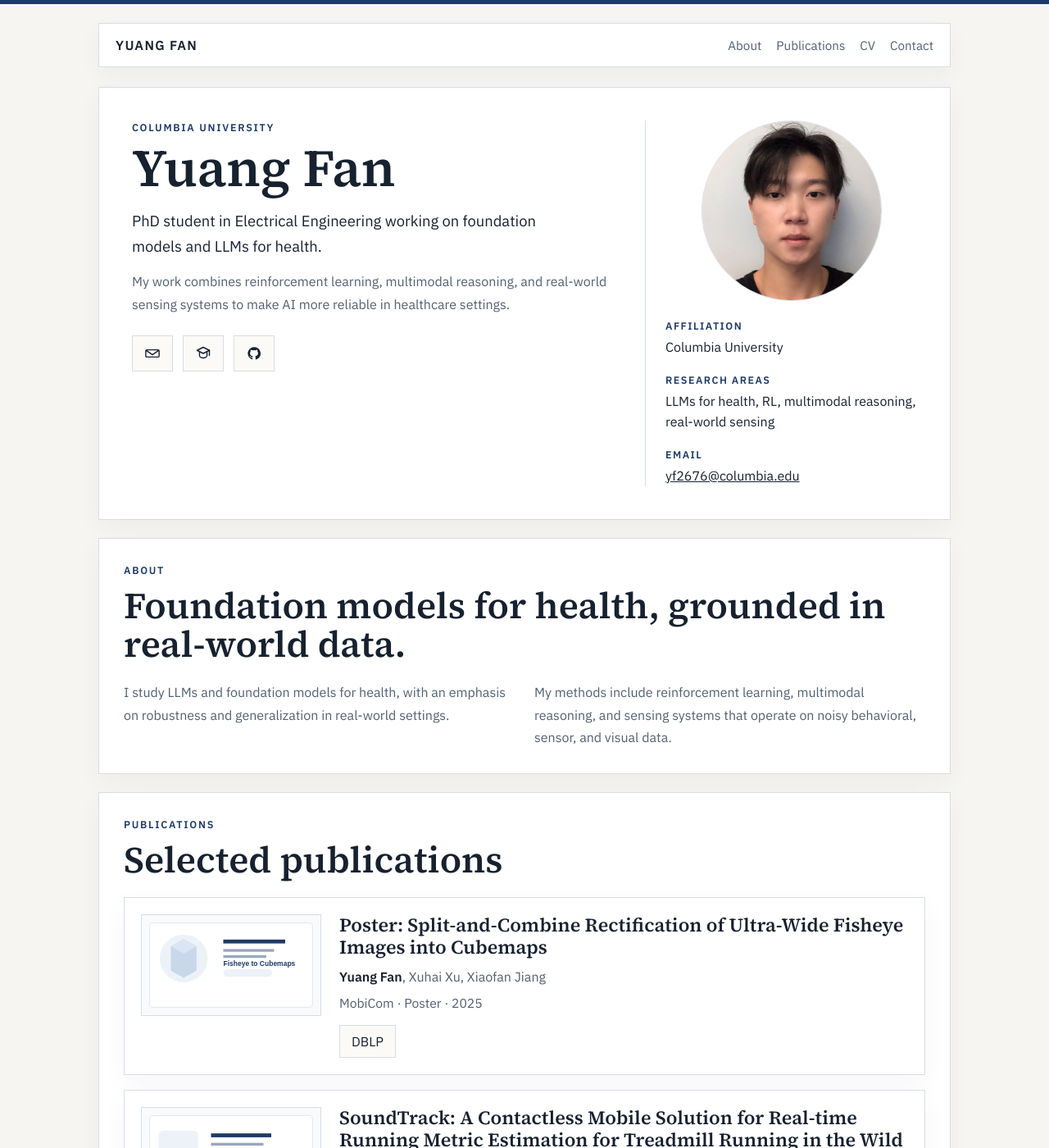
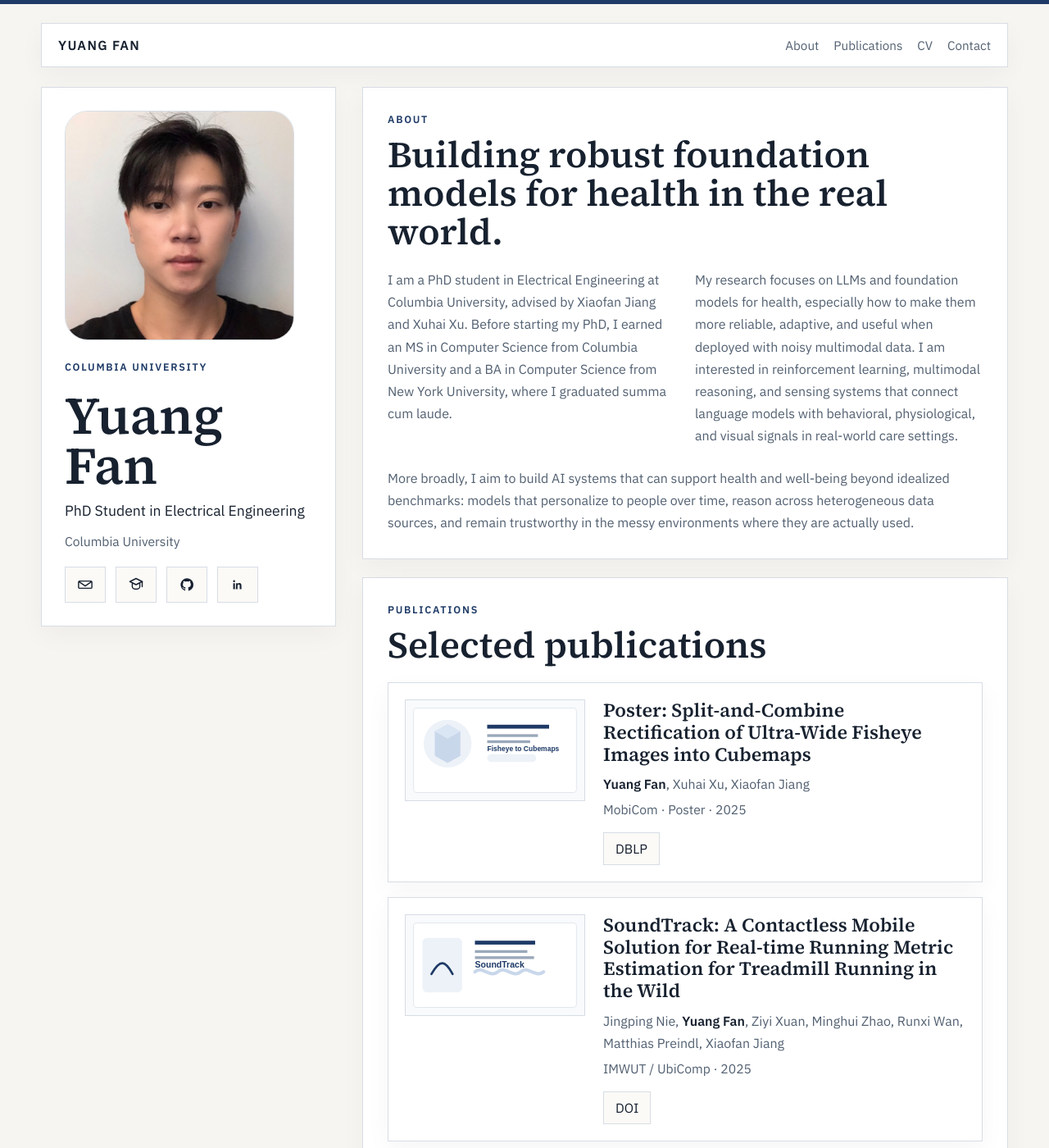
Before and after one commit to yfan2676/yfan2676.github.io, a Jekyll site: the page built from index.html, in a window 1280 px wide and 1400 px high. Shown: the whole window at 82% size. Built offline with Jekyll 4.4.1, drawn with Linux system fonts in a browser that asks for light colours.

Commit message:
Refine homepage profile layout

```diff
--- a/index.html
+++ b/index.html
@@ -31,19 +31,20 @@ layout: null
         </nav>
       </header>
 
-      <main id="top" class="site-main">
-        <section class="intro reveal">
-          <div class="intro-copy">
+      <div class="main-layout">
+        <aside id="top" class="profile-card reveal" aria-label="Profile card">
+          <img
+            class="profile-photo"
+            src="{{ '/cropped-yuangfan_photo.jpg' | relative_url }}"
+            alt="Portrait of Yuang Fan"
+            width="600"
+            height="600"
+          />
+          <div class="profile-card-body">
             <p class="eyebrow">Columbia University</p>
             <h1>Yuang Fan</h1>
-            <p class="intro-role">
-              PhD student in Electrical Engineering working on foundation models and
-              LLMs for health.
-            </p>
-            <p class="intro-summary">
-              My work combines reinforcement learning, multimodal reasoning, and
-              real-world sensing systems to make AI more reliable in healthcare settings.
-            </p>
+            <p class="profile-role">PhD Student in Electrical Engineering</p>
+            <p class="profile-affiliation">Columbia University</p>
             <div class="link-row" aria-label="Primary links">
               <a
                 class="icon-link"
@@ -106,46 +107,52 @@ layout: null
                 </svg>
                 <span class="sr-only">GitHub</span>
               </a>
+              <a
+                class="icon-link"
+                href="https://www.linkedin.com/in/yuang-fan/"
+                target="_blank"
+                rel="noreferrer"
+                aria-label="LinkedIn profile"
+                title="LinkedIn"
+              >
+                <svg viewBox="0 0 24 24" aria-hidden="true">
+                  <path
+                    d="M6.75 8.25a1.5 1.5 0 1 0 0-3 1.5 1.5 0 0 0 0 3ZM5.5 9.75h2.5v8.75H5.5zm4.25 0h2.4v1.2h.03c.33-.63 1.14-1.29 2.35-1.29 2.52 0 2.99 1.66 2.99 3.81v5.03h-2.5v-4.46c0-1.06-.02-2.43-1.48-2.43-1.49 0-1.72 1.16-1.72 2.35v4.54h-2.5z"
+                    fill="currentColor"
+                  />
+                </svg>
+                <span class="sr-only">LinkedIn</span>
+              </a>
             </div>
           </div>
-          <aside class="intro-panel" aria-label="Profile details">
-            <img
-              class="profile-photo"
-              src="{{ '/cropped-yuangfan_photo.jpg' | relative_url }}"
-              alt="Portrait of Yuang Fan"
-              width="600"
-              height="600"
-            />
-            <dl class="profile-list">
-              <div>
-                <dt>Affiliation</dt>
-                <dd>Columbia University</dd>
-              </div>
-              <div>
-                <dt>Research Areas</dt>
-                <dd>LLMs for health, RL, multimodal reasoning, real-world sensing</dd>
-              </div>
-              <div>
-                <dt>Email</dt>
-                <dd><a href="mailto:yf2676@columbia.edu">yf2676@columbia.edu</a></dd>
-              </div>
-            </dl>
-          </aside>
-        </section>
+        </aside>
 
-        <section class="section reveal" id="about">
+        <main class="site-main">
+          <section class="section reveal" id="about">
           <div class="section-heading">
             <p class="eyebrow">About</p>
-            <h2>Foundation models for health, grounded in real-world data.</h2>
+            <h2>Building robust foundation models for health in the real world.</h2>
           </div>
           <div class="prose-grid">
             <p>
-              I study LLMs and foundation models for health, with an emphasis on
-              robustness and generalization in real-world settings.
+              I am a PhD student in Electrical Engineering at Columbia University,
+              advised by Xiaofan Jiang and Xuhai Xu. Before starting my PhD, I earned
+              an MS in Computer Science from Columbia University and a BA in Computer
+              Science from New York University, where I graduated summa cum laude.
             </p>
             <p>
-              My methods include reinforcement learning, multimodal reasoning, and
-              sensing systems that operate on noisy behavioral, sensor, and visual data.
+              My research focuses on LLMs and foundation models for health, especially
+              how to make them more reliable, adaptive, and useful when deployed with
+              noisy multimodal data. I am interested in reinforcement learning,
+              multimodal reasoning, and sensing systems that connect language models
+              with behavioral, physiological, and visual signals in real-world care
+              settings.
+            </p>
+            <p class="prose-span">
+              More broadly, I aim to build AI systems that can support health and
+              well-being beyond idealized benchmarks: models that personalize to
+              people over time, reason across heterogeneous data sources, and remain
+              trustworthy in the messy environments where they are actually used.
             </p>
           </div>
         </section>
@@ -357,7 +364,8 @@ layout: null
             </a>
           </div>
         </section>
-      </main>
+        </main>
+      </div>
 
       <footer class="site-footer">
         <p>&copy; <span id="year"></span> Yuang Fan</p>
--- a/styles.css
+++ b/styles.css
@@ -7,7 +7,7 @@
   --line: #d7dde5;
   --accent: #1e3a66;
   --accent-soft: #edf2f8;
-  --max-width: 1040px;
+  --max-width: 1180px;
   --shadow: 0 10px 30px rgba(23, 33, 47, 0.04);
 }
 
@@ -59,7 +59,7 @@ code {
 }
 
 .site-header,
-.intro,
+.profile-card,
 .section,
 .site-footer,
 .publication-item {
@@ -108,13 +108,13 @@ code {
 .site-main {
   display: grid;
   gap: 22px;
+  min-width: 0;
 }
 
-.intro {
+.main-layout {
   display: grid;
-  grid-template-columns: minmax(0, 1.7fr) minmax(280px, 0.95fr);
+  grid-template-columns: minmax(280px, 360px) minmax(0, 1fr);
   gap: 32px;
-  padding: 40px;
 }
 
 .eyebrow {
@@ -134,19 +134,32 @@ h3 {
   font-weight: 600;
 }
 
-.intro h1 {
+.profile-card {
+  position: sticky;
+  top: 104px;
+  align-self: start;
+  display: grid;
+  gap: 24px;
+  padding: 28px;
+}
+
+.profile-card h1 {
   font-size: clamp(2.8rem, 5vw, 4.6rem);
   line-height: 0.95;
 }
 
-.intro-role {
-  margin: 18px 0 0;
-  max-width: 32rem;
-  font-size: 1.15rem;
-  line-height: 1.7;
+.profile-card-body {
+  display: grid;
+  gap: 10px;
 }
 
-.intro-summary,
+.profile-role {
+  margin: 0;
+  font-size: 1.1rem;
+  line-height: 1.6;
+}
+
+.profile-affiliation,
 .prose-grid p,
 .research-list p,
 .timeline-item p,
@@ -158,16 +171,16 @@ h3 {
   line-height: 1.7;
 }
 
-.intro-summary {
-  max-width: 42rem;
-  margin: 14px 0 0;
+.profile-affiliation {
+  margin: 0;
+  font-size: 0.98rem;
 }
 
 .link-row {
   display: flex;
   flex-wrap: wrap;
   gap: 12px;
-  margin-top: 24px;
+  margin-top: 8px;
 }
 
 .link-row a,
@@ -191,48 +204,18 @@ h3 {
   color: var(--accent);
 }
 
-.intro-panel {
-  display: grid;
-  gap: 22px;
-  padding-left: 24px;
-  border-left: 1px solid var(--line);
-}
-
 .profile-photo {
   display: block;
-  width: min(220px, 72%);
+  width: 100%;
+  max-width: 280px;
   height: auto;
-  justify-self: center;
-  aspect-ratio: 1;
+  justify-self: start;
+  aspect-ratio: 1 / 1;
   object-fit: cover;
   object-position: center top;
   border: 1px solid var(--line);
-  border-radius: 50%;
+  border-radius: 28px;
   background: var(--surface-muted);
-}
-
-.profile-list {
-  display: grid;
-  gap: 18px;
-  margin: 0;
-}
-
-.profile-list dt {
-  margin-bottom: 6px;
-  color: var(--accent);
-  font-size: 0.78rem;
-  font-weight: 600;
-  letter-spacing: 0.12em;
-  text-transform: uppercase;
-}
-
-.profile-list dd {
-  margin: 0;
-  line-height: 1.6;
-}
-
-.profile-list a {
-  color: inherit;
 }
 
 .section {
@@ -262,6 +245,10 @@ h3 {
   display: grid;
   grid-template-columns: repeat(2, minmax(0, 1fr));
   gap: 24px;
+}
+
+.prose-span {
+  grid-column: 1 / -1;
 }
 
 .prose-grid p,
@@ -486,23 +473,22 @@ h3 {
   }
 }
 
-@media (max-width: 900px) {
-  .intro,
+@media (max-width: 980px) {
+  .main-layout,
   .prose-grid,
   .publication-item,
   .detail-grid {
     grid-template-columns: 1fr;
   }
 
-  .intro-panel {
-    padding-left: 0;
-    border-left: 0;
-    border-top: 1px solid var(--line);
-    padding-top: 24px;
+  .profile-card {
+    position: static;
+    top: auto;
+    max-width: none;
   }
 
   .profile-photo {
-    width: min(220px, 62vw);
+    max-width: 220px;
   }
 
   .publication-teaser {
@@ -527,12 +513,12 @@ h3 {
     align-items: flex-start;
   }
 
-  .intro,
+  .profile-card,
   .section {
     padding: 22px;
   }
 
-  .intro h1 {
+  .profile-card h1 {
     font-size: clamp(2.5rem, 12vw, 3.4rem);
   }
 
```
